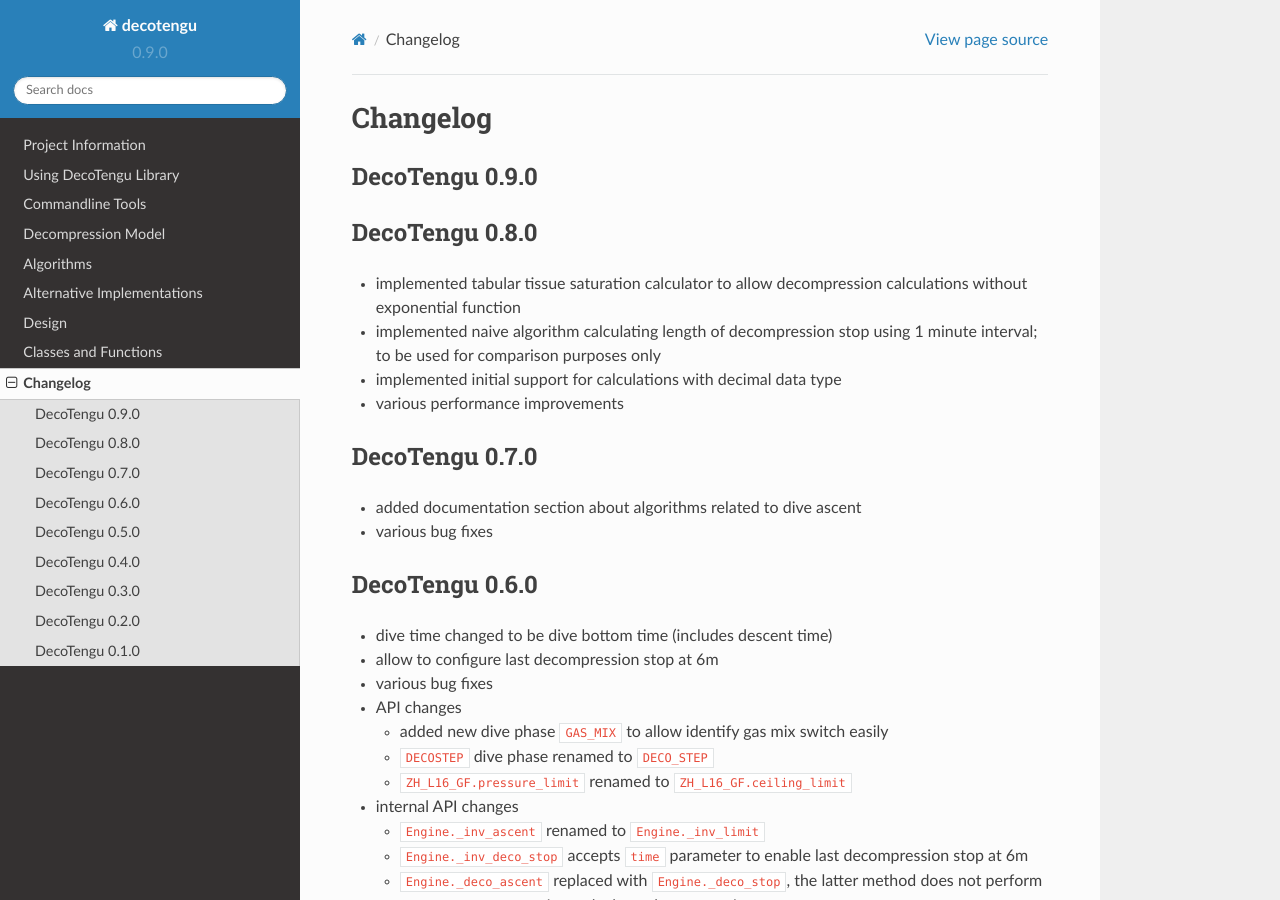
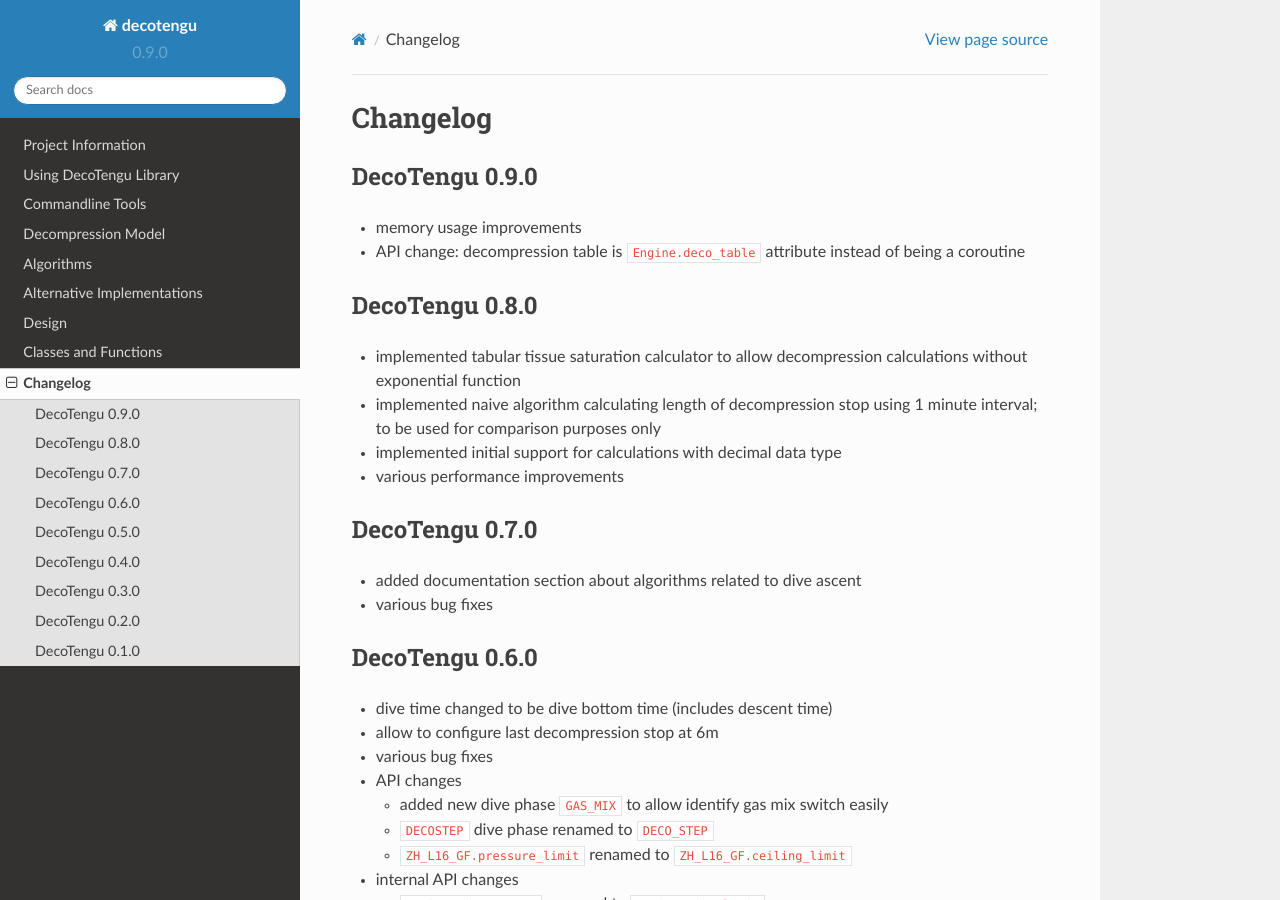
Before and after one commit to gully/decotengu, a Sphinx documentation site: the page built from doc/changelog.rst, in a window 1280 px wide and 900 px high. Built offline with Sphinx 7.4.7 and the Read the Docs theme 2.0.0, drawn with Linux system fonts in a browser that asks for light colours.

Commit message:
- added changelog for version 0.9.0

```diff
--- a/doc/changelog.rst
+++ b/doc/changelog.rst
@@ -2,6 +2,9 @@ Changelog
 =========
 DecoTengu 0.9.0
 ---------------
+- memory usage improvements
+- API change: decompression table is ``Engine.deco_table`` attribute
+  instead of being a coroutine
 
 DecoTengu 0.8.0
 ---------------
```
